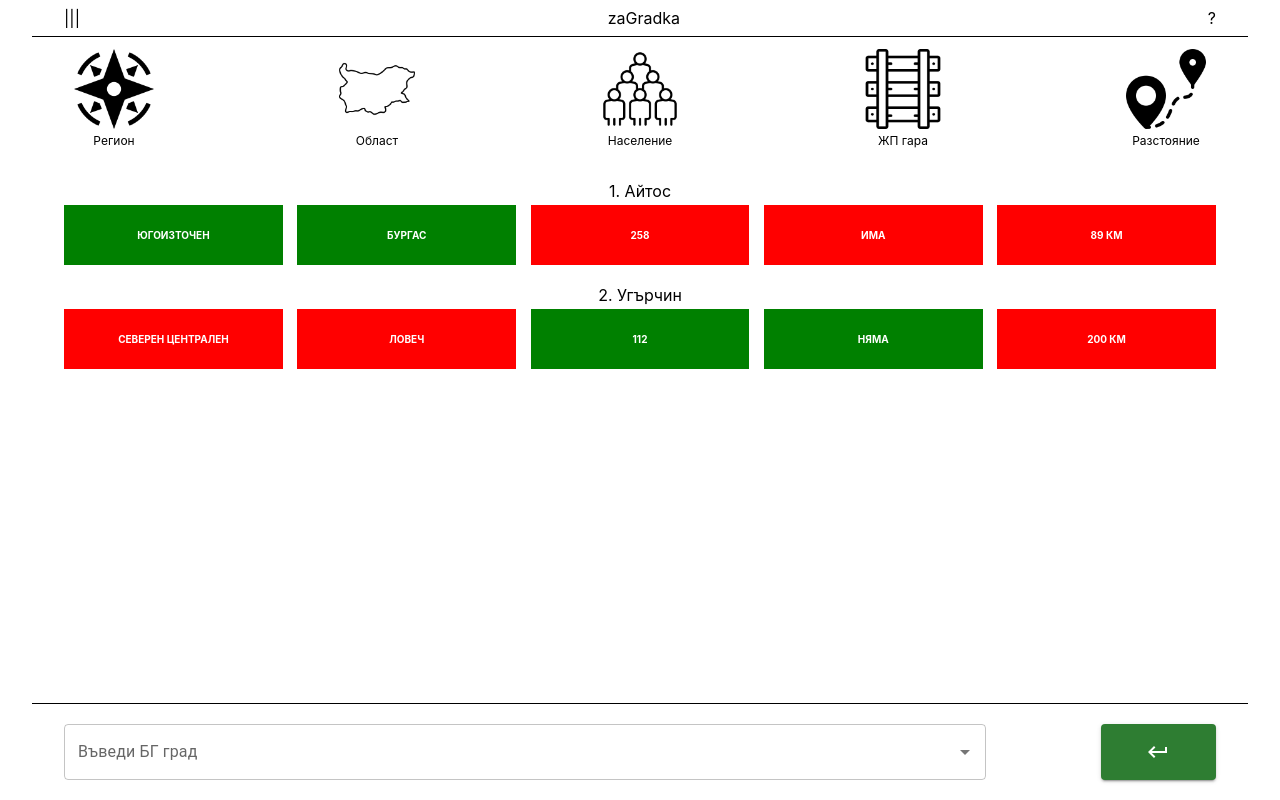
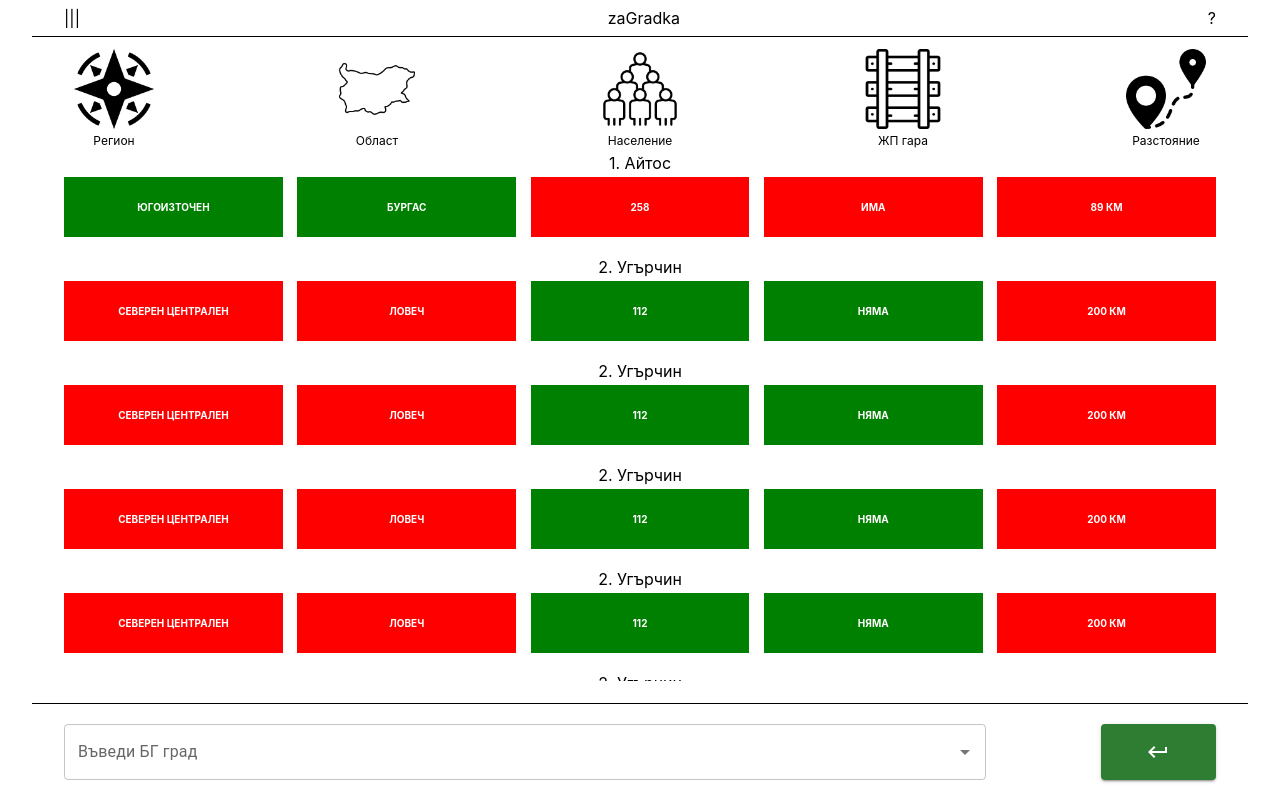
Before and after one commit to dilyanpenev/zagradka, a React (Create React App) app: page / in a window 1280 px wide. Built offline with nearby package versions, Linux system fonts and the light colour scheme.

Commit message:
Handle overflow of guess items

```diff
--- a/src/scss/components/_game-view.scss
+++ b/src/scss/components/_game-view.scss
@@ -4,7 +4,7 @@
     .city-feature-banner {
         @include space-between;
         @include spacing-standard;
-        height: 15vh;
+        height: 10vh;
 
         .city-feature {
             display: flex;
@@ -27,6 +27,9 @@
 
     .guess-list-wrapper {
         @include spacing-standard;
+        overflow-y: scroll;
+        height: 65vh;
+        padding-top: 2.5vh;
 
         .guess-item {
             margin-bottom: 2.5vh;
--- a/src/ts/components/GuessListWrapper.tsx
+++ b/src/ts/components/GuessListWrapper.tsx
@@ -5,6 +5,14 @@ import GuessItem from './GuessItem';
 const GuessListWrapper = () => {
     const guessList: GuessItemProps[] = [
         { guessIndex: 1, cityName: "Айтос", score: [1, 1, 0, 0, 0], guessAttributes: ["Югоизточен", "Бургас", "258", "има", "89 км"] },
+        { guessIndex: 2, cityName: "Угърчин", score: [0, 0, 1, 1, 0], guessAttributes: ["Северен централен", "Ловеч", "112", "няма", "200 км"] },
+        { guessIndex: 2, cityName: "Угърчин", score: [0, 0, 1, 1, 0], guessAttributes: ["Северен централен", "Ловеч", "112", "няма", "200 км"] },
+        { guessIndex: 2, cityName: "Угърчин", score: [0, 0, 1, 1, 0], guessAttributes: ["Северен централен", "Ловеч", "112", "няма", "200 км"] },
+        { guessIndex: 2, cityName: "Угърчин", score: [0, 0, 1, 1, 0], guessAttributes: ["Северен централен", "Ловеч", "112", "няма", "200 км"] },
+        { guessIndex: 2, cityName: "Угърчин", score: [0, 0, 1, 1, 0], guessAttributes: ["Северен централен", "Ловеч", "112", "няма", "200 км"] },
+        { guessIndex: 2, cityName: "Угърчин", score: [0, 0, 1, 1, 0], guessAttributes: ["Северен централен", "Ловеч", "112", "няма", "200 км"] },
+        { guessIndex: 2, cityName: "Угърчин", score: [0, 0, 1, 1, 0], guessAttributes: ["Северен централен", "Ловеч", "112", "няма", "200 км"] },
+        { guessIndex: 2, cityName: "Угърчин", score: [0, 0, 1, 1, 0], guessAttributes: ["Северен централен", "Ловеч", "112", "няма", "200 км"] },
         { guessIndex: 2, cityName: "Угърчин", score: [0, 0, 1, 1, 0], guessAttributes: ["Северен централен", "Ловеч", "112", "няма", "200 км"] },
     ];
 
```
